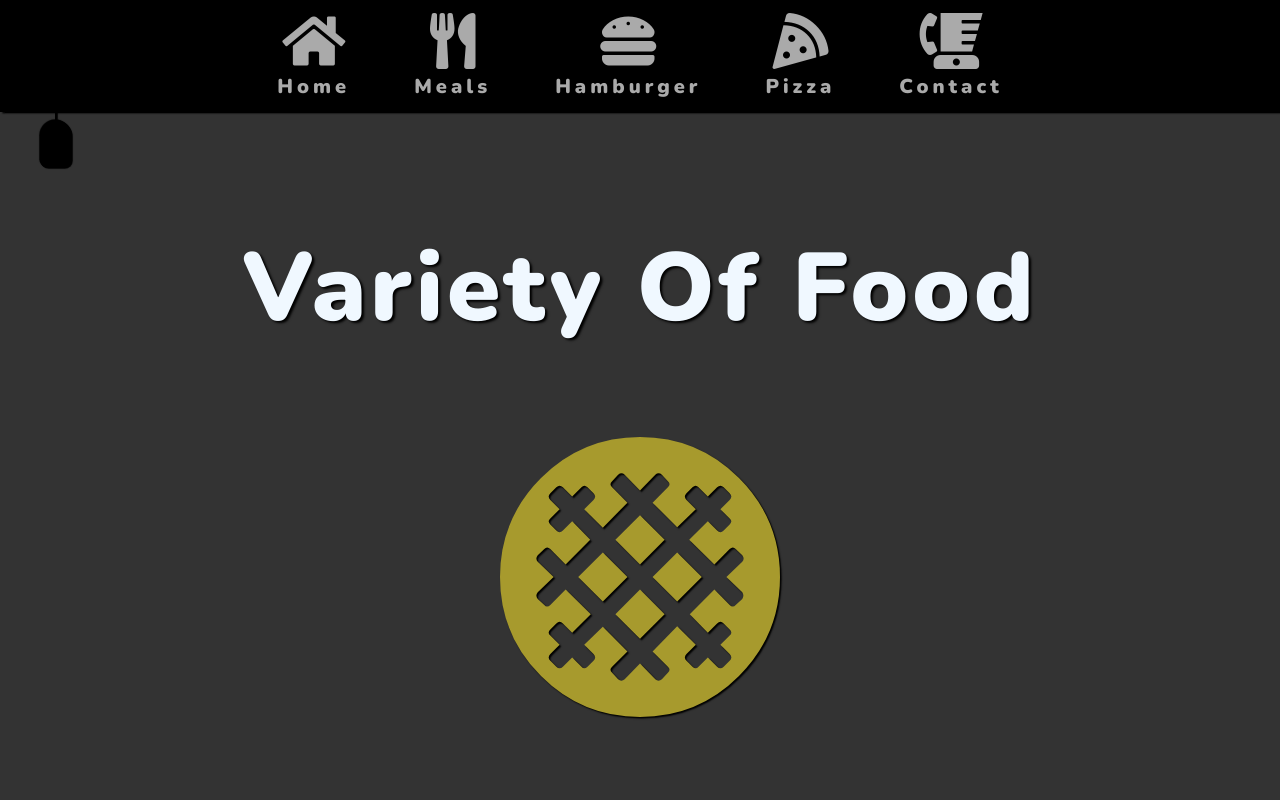
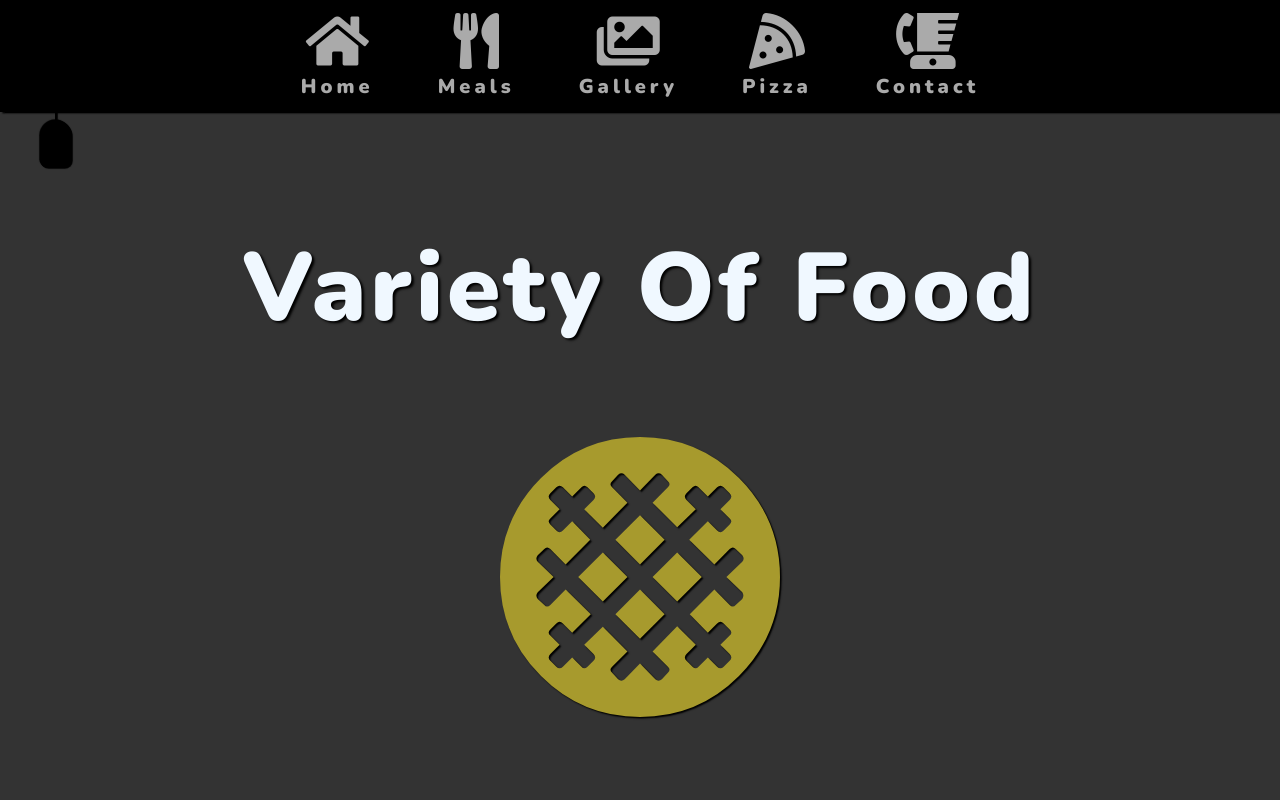
Before and after one commit to NotDubss/Food_website, a plain HTML site: page index.html in a window 1280 px wide. Both pictures are taken after a click on the element 56 px from the left and 32 px from the top of the page. Shown: the top 800 px of the page. Drawn offline with nearby package versions, Linux system fonts and the light colour scheme.

Commit message:
I made the nav working (still no animation)

```diff
--- a/index.html
+++ b/index.html
@@ -15,23 +15,23 @@
 
     <!-- Navbar -->
     <nav class="navbar target">
-        <a href="#" class="navbarlink">
+        <a href="#home" class="navbarlink">
             <i class="fas fa-home"></i>
             <span>Home</span>
         </a>
-        <a href="#" class="navbarlink">
+        <a href="#meals" class="navbarlink">
             <i class="fas fa-utensils"></i>
             <span>Meals</span>
         </a>
-        <a href="#" class="navbarlink">
-            <i class="fas fa-hamburger"></i>
-            <span>Hamburger</span>
+        <a href="#gallery" class="navbarlink">
+            <i class="fas fa-images"></i>
+            <span>Gallery</span>
         </a>
-        <a href="#" class="navbarlink">
+        <a href="./images/pizza.jpg" target="_blank" class="navbarlink">
             <i class="fas fa-pizza-slice"></i>
             <span>Pizza</span>
         </a>
-        <a href="#" class="navbarlink">
+        <a href="#contact" class="navbarlink">
             <i class="fas fa-blender-phone"></i>
             <span>Contact</span>
         </a>
@@ -44,7 +44,7 @@
 
     <div class="container">
 
-        <section class="section-1">
+        <section class="section-1" id="home">
         <!--Section 1 -->
             <h1 class="section-heading">Variety of food</h1>
 
@@ -63,7 +63,7 @@
         <!--End of section 1 -->
 
         <!--section 2-->
-        <section class="section-2">
+        <section class="section-2" id="meals">
             <h1 class="section-heading">popular meals</h1>
             <div class="cards-container">
                 <div class="card">
@@ -86,7 +86,7 @@
         <!--End of section 2 -->
 
         <!--section 3-->
-        <section class="section-3">
+        <section class="section-3" id="gallery">
             <h1 class="section-heading">gallery</h1>
             <div class="gallery">
                 <a href="#" class="gallery-link" title="Order now">
@@ -156,7 +156,7 @@
         <!--End of section 3 -->
 
         <!--section 4 -->
-        <section class="section-4">
+        <section class="section-4" id="contact">
             <div class="section-4-text">
                 <h2 class="section-4-heading">Sing Me Up</h2>
                 <p class="section-4-paragrah">Be the first
```
Also changed, not shown: images/pizza.jpg (added), 1 other file.
